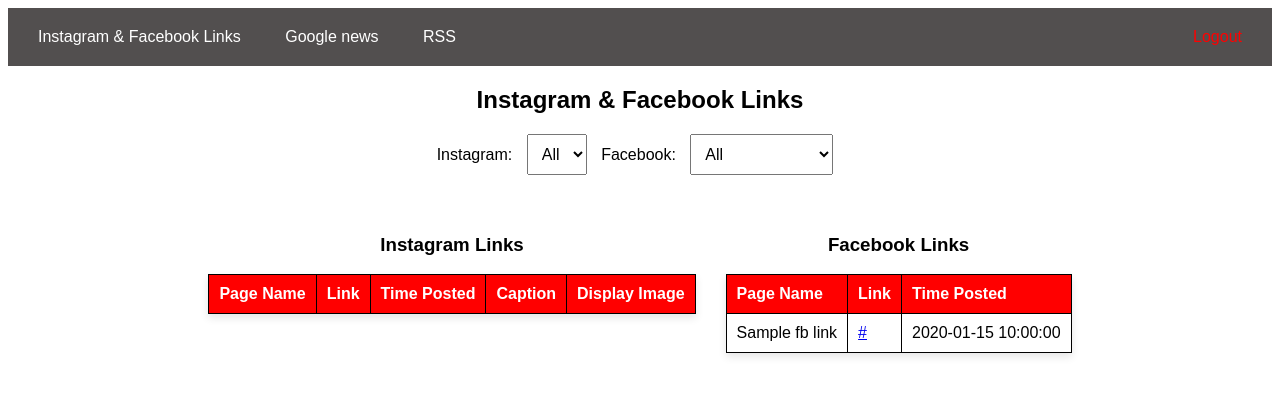
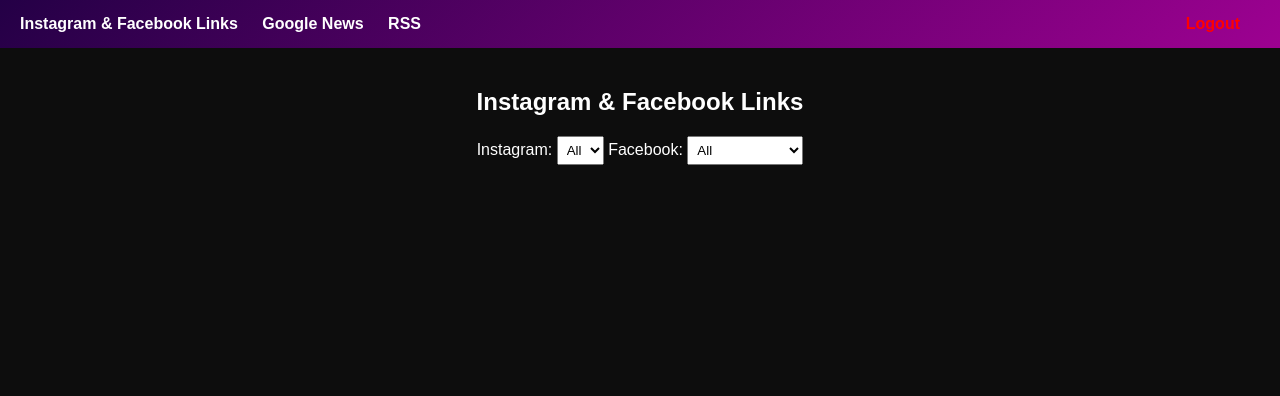
Before and after one commit to NasirMehmood12/instaxrss, a Flask app: page /links in a window 1280 px wide. Shown: the top 396 px of the page. Run offline with Flask 3, Linux system fonts and the light colour scheme; the visitor is signed in with stand-in values (Sample User, id 1); a database or web service that is not in the repository returns one stand-in record (values such as "Sample title"); lists and menus that the app fills with data are empty; some libraries are stand-ins or nearby versions.

Commit message:
Update index.html

```diff
--- a/templates/index.html
+++ b/templates/index.html
@@ -4,131 +4,97 @@
     <meta charset="UTF-8">
     <meta name="viewport" content="width=device-width, initial-scale=1.0">
     <title>Instagram & Facebook Links</title>
+    <link rel="stylesheet" href="https://cdnjs.cloudflare.com/ajax/libs/font-awesome/6.4.2/css/all.min.css">
     <style>
         body {
-            font-family: Arial, sans-serif;
-            text-align: center;
-            background-color: #FFFFFF;
+            font-family: 'Poppins', sans-serif;
+            background: #0d0d0d;
+            color: white;
+            margin: 0;
+            padding: 0;
         }
         .navbar {
-            background-color: 	#524f4f;
-            padding: 10px;
             display: flex;
             justify-content: space-between;
             align-items: center;
+            background: linear-gradient(135deg, #240046, #9d0191);
+            padding: 15px 20px;
         }
         .navbar a {
             color: white;
             text-decoration: none;
+            margin-right: 20px;
+            font-weight: bold;
+        }
+        .container {
+            width: 90%;
+            max-width: 1200px;
+            margin: auto;
+            text-align: center;
+            padding-top: 20px;
+        }
+        .grid {
+            display: flex;
+            flex-wrap: wrap;
+            justify-content: center;
+            gap: 20px;
+        }
+        .card {
+            background: #1a1a1a;
+            color: white;
+            border-radius: 15px;
+            padding: 20px;
+            width: 280px;
+            box-shadow: 0px 4px 10px rgba(0, 0, 0, 0.2);
+            transition: transform 0.3s ease, box-shadow 0.3s ease;
+        }
+        .card:hover {
+            transform: translateY(-5px);
+            box-shadow: 0px 4px 15px rgba(90, 0, 122, 0.8);
+        }
+        .card img {
+            width: 100%;
+            border-radius: 10px;
+        }
+        .card h3 {
+            margin-top: 10px;
+            font-size: 20px;
+        }
+        .card p {
+            font-size: 14px;
+            color: #cccccc;
+        }
+        .card a {
+            display: inline-block;
+            text-decoration: none;
+            background: #5a007a;
+            color: black;
             padding: 10px 20px;
-        }
-        .navbar a:hover {
-            background-color: #87888a;
-        }
-/*         .container {
-            display: flex;
-            justify-content: center;
-            gap: 30px; /* Space between tables*/
-            padding: 20px;
-        }
- */
-
-
-
-/*             table {
-            width: 45%;
-            border-collapse: collapse;
-            background: white;
-            box-shadow: 0px 4px 8px rgba(0, 0, 0, 0.1);
- */
-
-
-/*
-        }
-        th, td {
-            padding: 10px;
-            border: 1px solid black;
-            text-align: left;
-        } */
-
-
-/*         th {
-            background-color: red;
-            color: white;
-        } */
-
-
-        td:first-child {
-            font-weight: bold; /* Bold Page Name */
+            border-radius: 25px;
+            font-weight: bold;
+            margin-top: 10px;
         }
         .filters {
             margin-bottom: 20px;
         }
         select {
-            padding: 10px;
-            margin: 0 10px;
-            font-size: 16px;
+            padding: 5px;
         }
-
-
-
-        .container {
-    display: flex;
-    flex-wrap: wrap; /* Allows tables to stack when screen size is small */
-    justify-content: center;
-    gap: 30px; /* Space between tables */
-    padding: 20px;
-    max-width: 100%;
-    overflow-x: auto; /* Enables horizontal scrolling if needed */
-}
-
-table {
-    width: 100%; /* Use full width of the container */
-    max-width: 600px; /* Set a max width to prevent too much stretching */
-    border-collapse: collapse;
-    background: white;
-    box-shadow: 0px 4px 8px rgba(0, 0, 0, 0.1);
-    overflow-x: auto;
-}
-
-th, td {
-    padding: 10px;
-    border: 1px solid black;
-    text-align: left;
-    white-space: nowrap; /* Prevent text from wrapping */
-}
-
-th {
-    background-color: red;
-    color: white;
-}
-
-td img {
-    max-width: 500px; /* Ensure images scale properly */
-    height: auto;
-    display: block;
-    margin: auto;
-}
-
-
-
     </style>
 </head>
 <body>
-
-    <!-- Navigation Bar -->
     <div class="navbar">
         <div>
             <a href="{{ url_for('index') }}">Instagram & Facebook Links</a>
-            <a href="{{ url_for('rss_page') }}">Google news</a>
+            <a href="{{ url_for('rss_page') }}">Google News</a>
             <a href="{{ url_for('rrss_page') }}">RSS</a>
         </div>
         <a href="{{ url_for('logout') }}" style="color: red;">Logout</a>
     </div>
 
+    <div class="container">
         <h2>Instagram & Facebook Links</h2>
 
-    <!-- Dropdown Filters -->
         <div class="filters">
             <label for="instagramFilter">Instagram:</label>
             <select id="instagramFilter">
@@ -147,70 +113,27 @@ td img {
             </select>
         </div>
 
-    <div class="container">
-        <!-- Instagram Links Table -->
-        <div>
-            <h3>Instagram Links</h3>
-            <table id="instagramTable">
-                <tr>
-                    <th>Page Name</th>
-                    <th>Link</th>
-                    <th>Time Posted</th>
-                    <th>Caption</th>
-                    <th>Display Image</th>
-
-                </tr>
+        <div class="grid">
             {% for post in instagram_posts %}
-                <tr data-page="{{ post.page_name }}">
-                    <td>{{ post.page_name }}</td>
-                    <td><a href="{{ post.link }}" target="_blank">{{ post.link }}</a></td>
-                    <td>{{ post.timestamp }}</td>
-                    <td>{{ post.caption }}</td>
-                    <td><img src="{{ post.post_image }}" width="500"></td>
-                </tr>
+            <div class="card" data-page="{{ post.page_name }}">
+                <img src="{{ post.post_image }}" alt="Instagram Post">
+                <h3>{{ post.page_name }}</h3>
+                <p>{{ post.caption }}</p>
+                <a href="{{ post.link }}" target="_blank">View Instagram Post</a>
+            </div>
             {% endfor %}
-            </table>
-        </div>
-
-        <!-- Facebook Links Table -->
-        <div>
-            <h3>Facebook Links</h3>
-            <table id="facebookTable">
-                <tr>
-                    <th>Page Name</th>
-                    <th>Link</th>
-                    <th>Time Posted</th>
-                </tr>
-                {% for link in fb_links %}
-                <tr data-page="{{ link.page_name }}">
-                    <td>{{ link.page_name }}</td>
-                    <td><a href="{{ link.link }}" target="_blank">{{ link.link }}</a></td>
-                    <td>{{ link.timestamp }}</td>
-                </tr>
-                {% endfor %}
-            </table>
         </div>
     </div>
 
     <script>
         document.getElementById("instagramFilter").addEventListener("change", function() {
             let filterValue = this.value.toLowerCase();
-            let rows = document.querySelectorAll("#instagramTable tr[data-page]");
+            let cards = document.querySelectorAll(".card[data-page]");
 
-            rows.forEach(row => {
-                row.style.display = filterValue === "" || row.getAttribute("data-page").toLowerCase() === filterValue ? "" : "none";
-            });
-        });
-
-        document.getElementById("facebookFilter").addEventListener("change", function() {
-            let filterValue = this.value.toLowerCase();
-            let rows = document.querySelectorAll("#facebookTable tr[data-page]");
-
-            rows.forEach(row => {
-                row.style.display = filterValue === "" || row.getAttribute("data-page").toLowerCase() === filterValue ? "" : "none";
+            cards.forEach(card => {
+                card.style.display = filterValue === "" || card.getAttribute("data-page").toLowerCase() === filterValue ? "block" : "none";
             });
         });
     </script>
-
 </body>
 </html>
```
Lines whose indentation alone changed are shown as unchanged.
